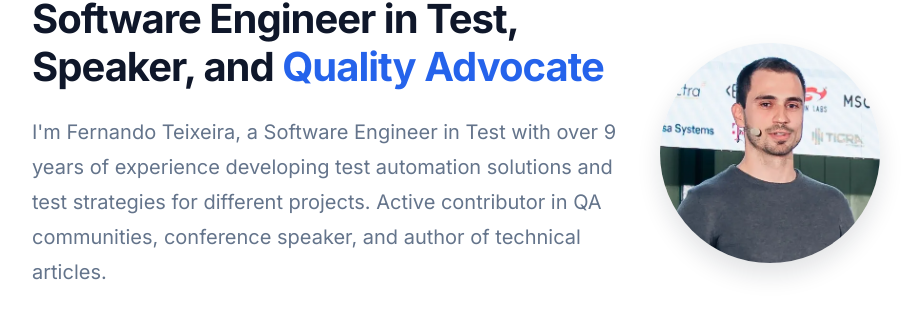
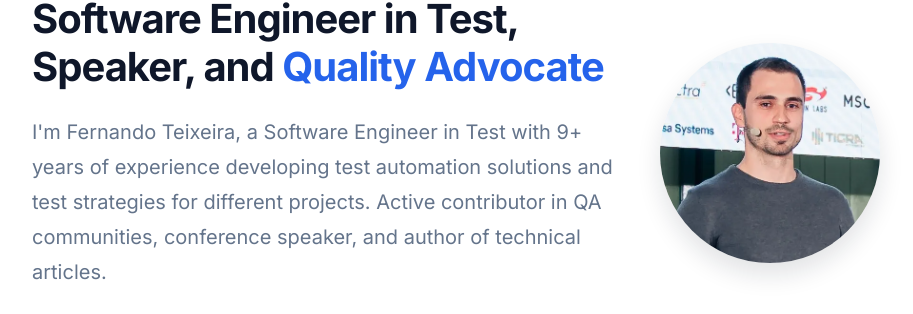
Before and after one commit to teixeira-fernando/teixeira-fernando.github.io, a Jekyll site: the page built from index.md, in a window 1280 px wide and 900 px high. Shown: the part 118-432 px from the top of the window, without its empty margins (184-1097 px from the left). Built offline with Jekyll 4.4.1, drawn with Linux system fonts in a browser that asks for light colours.

Commit message:
small adjustment to description

```diff
--- a/index.md
+++ b/index.md
@@ -6,7 +6,7 @@ title: Home
 <div class="intro">
   <div class="intro-text">
     <h1>Software Engineer in Test, Speaker, and <span class="highlight">Quality Advocate</span></h1>
-    <p>I'm {{ site.author.name }}, a Software Engineer in Test with over 9 years of experience developing test automation solutions and test strategies for different projects. Active contributor in QA communities, conference speaker, and author of technical articles.</p>
+    <p>I'm {{ site.author.name }}, a Software Engineer in Test with 9+ years of experience developing test automation solutions and test strategies for different projects. Active contributor in QA communities, conference speaker, and author of technical articles.</p>
   </div>
   <div class="intro-media">
     <img src="{{ '/assets/images/general/new-profile-squared.webp' | relative_url }}" alt="Portrait of {{ site.author.name }}" class="intro-profile-image">
```
